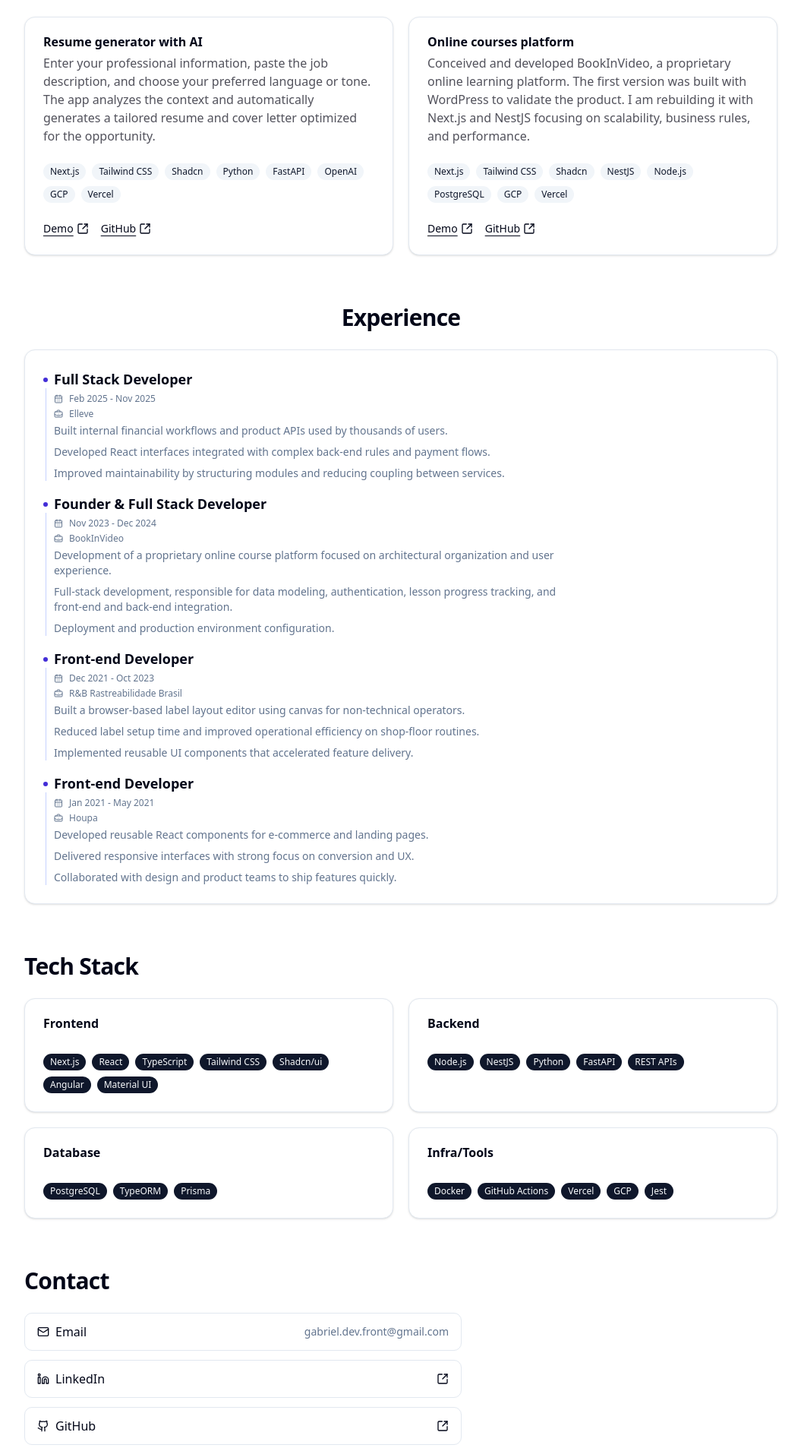
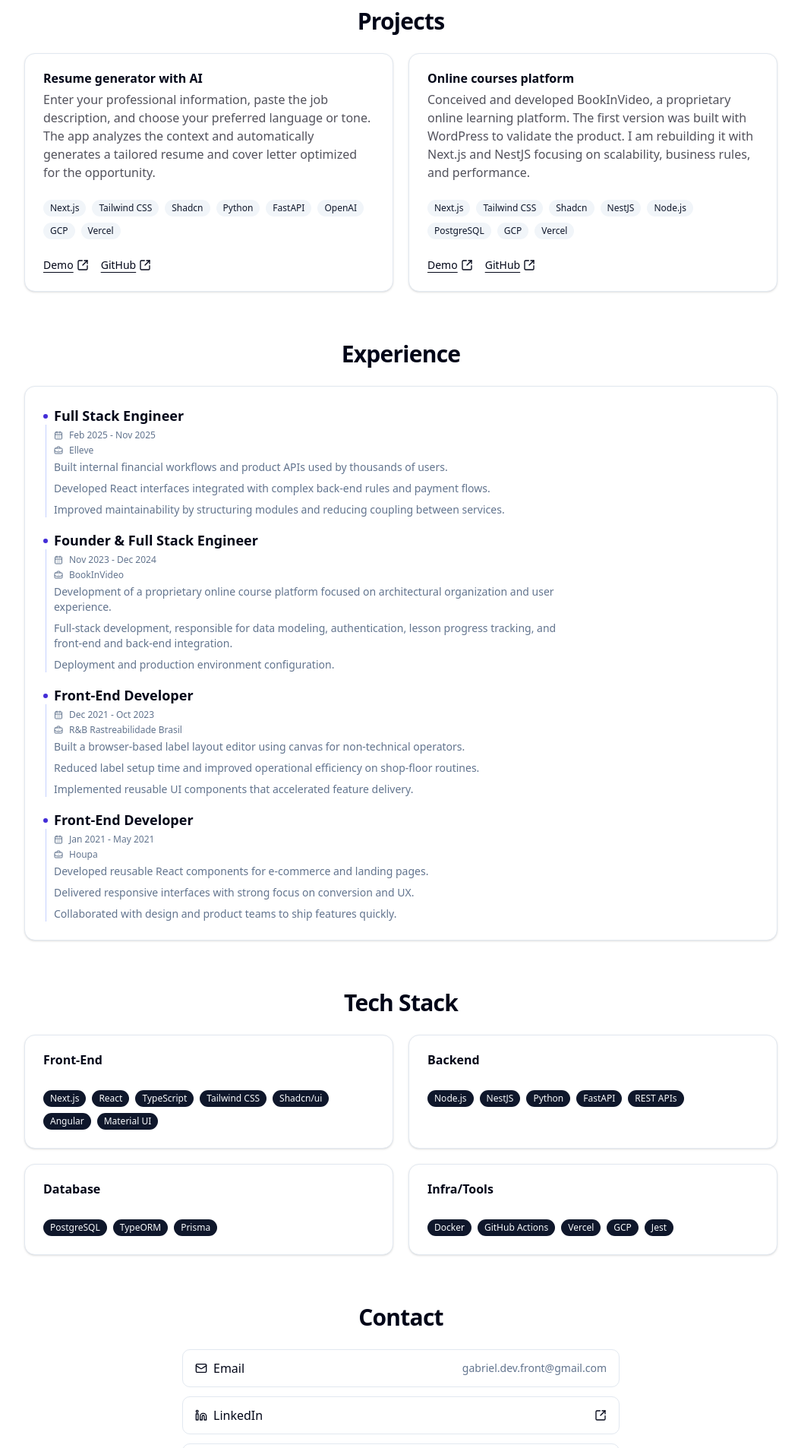
Before and after one commit to GabriellBarbosa/portfolio, a Next.js app: page /en in a window 1280 px wide. Shown: the part 614-2520 px from the top of the page at 76% size, without its empty margins (112-1167 px from the left). Built offline with nearby package versions, Linux system fonts and the light colour scheme.

Commit message:
feat: Layout adjustments

```diff
--- a/components/Header/index.tsx
+++ b/components/Header/index.tsx
@@ -43,7 +43,7 @@ export function Header(props: Props) {
 
         <div className="flex gap-4 items-center justify-between">
           <div className="flex items-center justify-center gap-3">
-            <div className="flex size-11 shrink-0 items-center justify-center rounded-full bg-gray-900 text-lg font-bold text-white shadow-sm">
+            <div className="flex size-11 shrink-0 items-center justify-center rounded-lg bg-gray-900 text-lg font-bold text-white shadow-sm">
               GB
             </div>
             <div>
--- a/components/MobileMenu/index.tsx
+++ b/components/MobileMenu/index.tsx
@@ -29,7 +29,7 @@ export function MobileMenu({
         side="right"
         onCloseAutoFocus={(e) => e.preventDefault()}
       >
-        <SheetTitle>Seções da página</SheetTitle>
+        <SheetTitle>Sections</SheetTitle>
 
         {links.map(({ to, label }, index) => (
           <SheetClose asChild key={index}>
--- a/components/ui/expandable-text.tsx
+++ /dev/null
@@ -1,53 +0,0 @@
-"use client";
-
-import { useEffect, useRef, useState } from "react";
-
-export function ExpandableText({
-  children,
-  lines = 3,
-  moreLabel,
-  lessLabel,
-}: {
-  children: React.ReactNode;
-  lines?: number;
-  moreLabel: string;
-  lessLabel: string;
-}) {
-  const ref = useRef<HTMLParagraphElement>(null);
-  const [isOverflowing, setIsOverflowing] = useState(false);
-  const [expanded, setExpanded] = useState(false);
-
-  useEffect(() => {
-    const el = ref.current;
-    if (!el) return;
-
-    const checkOverflow = () => {
-      setIsOverflowing(el.scrollHeight > el.clientHeight);
-    };
-
-    checkOverflow();
-    window.addEventListener("resize", checkOverflow);
-
-    return () => window.removeEventListener("resize", checkOverflow);
-  }, []);
-
-  return (
-    <div>
-      <p
-        ref={ref}
-        className={`text-zinc-600 ${!expanded ? `line-clamp-${lines}` : ""}`}
-      >
-        {children}
-      </p>
-
-      {isOverflowing && (
-        <button
-          onClick={() => setExpanded(!expanded)}
-          className="mt-2 text-sm font-medium underline cursor-pointer"
-        >
-          {expanded ? lessLabel : moreLabel}
-        </button>
-      )}
-    </div>
-  );
-}
--- a/templates/Home/dictionaries/en.json
+++ b/templates/Home/dictionaries/en.json
@@ -1,7 +1,7 @@
 {
   "title": "Portfolio of Gabriel",
   "hero_name": "Gabriel Barbosa",
-  "full_stack_developer": "Full Stack Developer",
+  "full_stack_developer": "Full Stack Engineer",
   "hero_short_bio": "I build modern web products from idea to production, with focus on business impact, scalability, and clean architecture.",
   "view_projects": "View projects",
   "contact_cta": "Contact",
@@ -18,36 +18,36 @@
   "ai_cv_maker_description": "Enter your professional information, paste the job description, and choose your preferred language or tone. The app analyzes the context and automatically generates a tailored resume and cover letter optimized for the opportunity.",
   "clean_code_course": "Online courses platform",
   "bookinvideo_description": "Conceived and developed BookInVideo, a proprietary online learning platform. The first version was built with WordPress to validate the product. I am rebuilding it with Next.js and NestJS focusing on scalability, business rules, and performance.",
-  "about_summary": "I am a full stack developer focused on building reliable products that solve real problems. I work close to business and product teams to deliver fast, maintainable, and measurable outcomes.",
-  "elleve_fullstack_developer_title": "Full Stack Developer",
+  "about_summary": "I am a Full Stack Engineer focused on building reliable products that solve real problems. I work close to business and product teams to deliver fast, maintainable, and measurable outcomes.",
+  "elleve_fullstack_developer_title": "Full Stack Engineer",
   "elleve_tenure": "Feb 2025 - Nov 2025",
   "elleve_responsabilties": [
     "Built internal financial workflows and product APIs used by thousands of users.",
     "Developed React interfaces integrated with complex back-end rules and payment flows.",
     "Improved maintainability by structuring modules and reducing coupling between services."
   ],
-  "rb_title": "Front-end Developer ",
+  "rb_title": "Front-End Developer ",
   "rb_tenure": "Dec 2021 - Oct 2023",
   "rb_responsabilties": [
     "Built a browser-based label layout editor using canvas for non-technical operators.",
     "Reduced label setup time and improved operational efficiency on shop-floor routines.",
     "Implemented reusable UI components that accelerated feature delivery."
   ],
-  "houpa_title": "Front-end Developer",
+  "houpa_title": "Front-End Developer",
   "houpa_tenure": "Jan 2021 - May 2021",
   "houpa_responsabilties": [
     "Developed reusable React components for e-commerce and landing pages.",
     "Delivered responsive interfaces with strong focus on conversion and UX.",
     "Collaborated with design and product teams to ship features quickly."
   ],
-  "bookinvideo_title": "Founder & Full Stack Developer",
+  "bookinvideo_title": "Founder & Full Stack Engineer",
   "bookinvideo_tenure": "Nov 2023 - Dec 2024",
   "bookinvideo_responsibilities": [
     "Development of a proprietary online course platform focused on architectural organization and user experience.",
     "Full-stack development, responsible for data modeling, authentication, lesson progress tracking, and front-end and back-end integration.",
     "Deployment and production environment configuration."
   ],
-  "frontend": "Frontend",
+  "frontend": "Front-End",
   "backend": "Backend",
   "database": "Database",
   "infra_tools": "Infra/Tools",
--- a/templates/Home/dictionaries/pt.json
+++ b/templates/Home/dictionaries/pt.json
@@ -47,7 +47,7 @@
     "Atuação full-stack, sendo responsável por modelagem de dados, autenticação, controle de progresso de aulas e integração entre front-end e back-end.",
     "Deploy e configuração de ambiente de produção"
   ],
-  "frontend": "Frontend",
+  "frontend": "Front-End",
   "backend": "Backend",
   "database": "Banco de dados",
   "infra_tools": "Infra/Tools",
--- a/templates/Home/index.tsx
+++ b/templates/Home/index.tsx
@@ -4,16 +4,12 @@ import { Button } from "@/components/ui/button";
 import {
   Card,
   CardContent,
-  CardDescription,
   CardFooter,
   CardHeader,
   CardTitle,
 } from "@/components/ui/card";
-import { ExpandableText } from "@/components/ui/expandable-text";
 import {
-  Briefcase,
   BriefcaseBusiness,
-  Calendar,
   CalendarDays,
   Github,
   Linkedin,
@@ -29,8 +25,6 @@ interface Props {
 export default async function HomeTemplate(props: Props) {
   const { language } = props;
   const dict = await getDictionary(language);
-
-  console.log('Olá mundo!')
 
   const projects = [
     {
@@ -74,7 +68,7 @@ export default async function HomeTemplate(props: Props) {
       bullets: dict.elleve_responsabilties,
       company: "Elleve",
     },
-        {
+    {
       role: dict.bookinvideo_title,
       period: dict.bookinvideo_tenure,
       bullets: dict.bookinvideo_responsibilities,
@@ -109,7 +103,7 @@ export default async function HomeTemplate(props: Props) {
         <section id="hero">
           <div className="relative bg-zinc-50 overflow-hidden">
             <div className="absolute inset-0 bg-gradient-to-br from-indigo-500/10 via-transparent to-cyan-500/10 pointer-events-none" />
-            <div className="max-w-5xl mx-auto relative z-10 py-24 px-4">
+            <div className="max-w-5xl mx-auto relative z-10 py-30 px-4">
               <p className="text-sm uppercase tracking-[0.16em] text-muted-foreground">
                 {dict.full_stack_developer}
               </p>
@@ -145,13 +139,7 @@ export default async function HomeTemplate(props: Props) {
               <Card key={project.title} className="h-full">
                 <CardHeader>
                   <CardTitle>{project.title}</CardTitle>
-                  <ExpandableText
-                    lines={3}
-                    moreLabel={dict.read_more}
-                    lessLabel={dict.read_less}
-                  >
-                    {project.description}
-                  </ExpandableText>
+                  <p className={`text-zinc-600`}>{project.description}</p>
                 </CardHeader>
 
                 <CardContent className="grow">
@@ -198,7 +186,10 @@ export default async function HomeTemplate(props: Props) {
           <Card className="p-6 mt-6">
             <div className="space-y-4">
               {experiences.map((experience, index) => (
-                <div className="grid grid-cols-[auto_1fr] gap-2 overflow-hidden" key={index}>
+                <div
+                  className="grid grid-cols-[auto_1fr] gap-2 overflow-hidden"
+                  key={index}
+                >
                   <div>
                     <span className="block w-[6px] h-[6px] rounded-full bg-indigo-700 mt-3"></span>
                     <span className="block w-[1px] h-full bg-indigo-200 mt-2 mx-auto"></span>
@@ -221,7 +212,12 @@ export default async function HomeTemplate(props: Props) {
                     <div>
                       <ul className="space-y-2 text-sm">
                         {experience.bullets.map((item) => (
-                          <li className="text-muted-foreground max-w-2xl"  key={item}>{item}</li>
+                          <li
+                            className="text-muted-foreground max-w-2xl"
+                            key={item}
+                          >
+                            {item}
+                          </li>
                         ))}
                       </ul>
                     </div>
@@ -236,7 +232,7 @@ export default async function HomeTemplate(props: Props) {
           id="tech-stack"
           className="max-w-5xl mx-auto px-4 scroll-mt-24 py-8"
         >
-          <h2 className="text-3xl font-semibold tracking-tight">
+          <h2 className="text-3xl font-semibold tracking-tight text-center">
             {dict.tech_stack}
           </h2>
 
@@ -262,11 +258,11 @@ export default async function HomeTemplate(props: Props) {
           id="contact"
           className="max-w-5xl mx-auto px-4 scroll-mt-24 py-8"
         >
-          <h2 className="text-3xl font-semibold tracking-tight">
+          <h2 className="text-3xl font-semibold tracking-tight text-center">
             {dict.contact}
           </h2>
 
-          <div className="mt-6 grid gap-3 sm:max-w-xl">
+          <div className="mt-6 grid gap-3 sm:max-w-xl mx-auto">
             <a
               className="inline-flex items-center justify-between rounded-lg border px-4 py-3"
               href="mailto:gabriel.dev.front@gmail.com"
```
